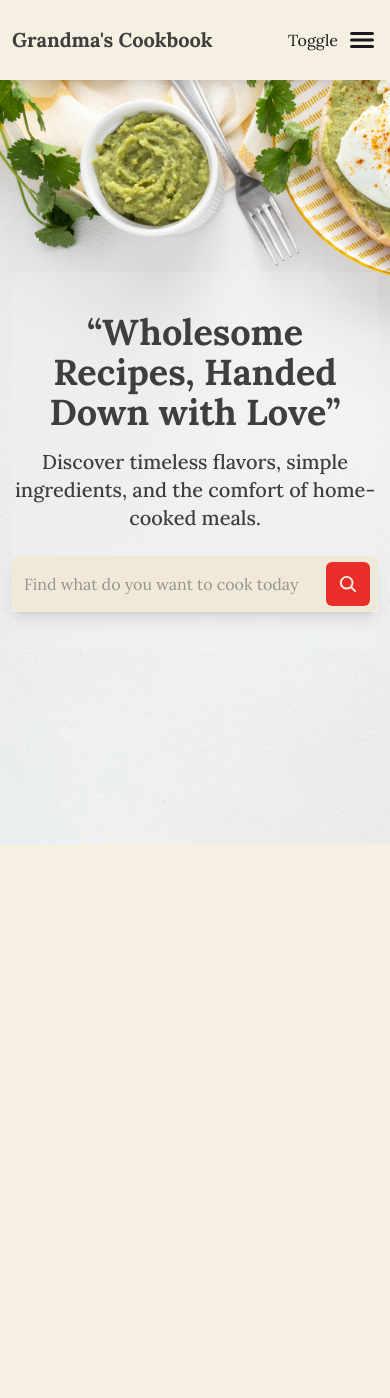
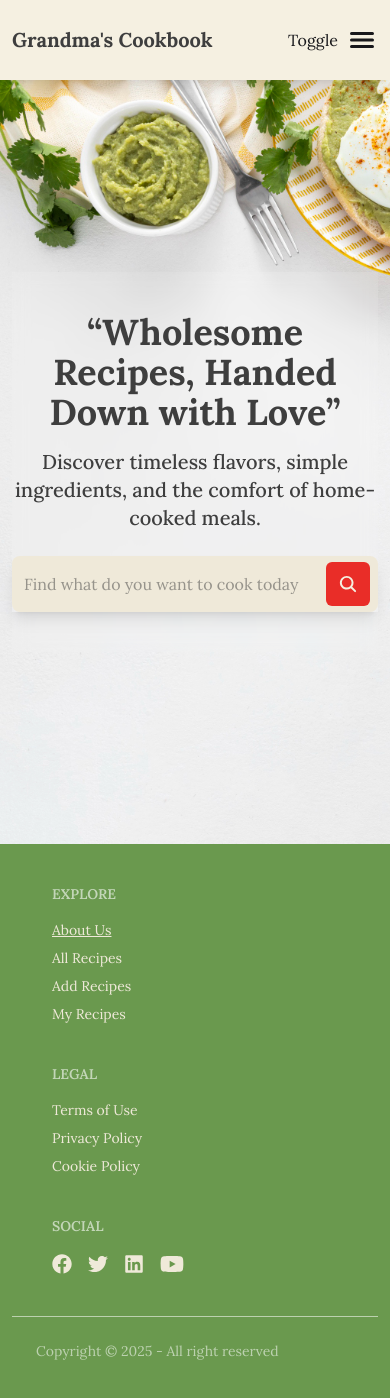
Before and after one commit to fabiha23/Grandma-s-Cookbook-Client, a React (Vite) app: page / in a window 390 px wide. Shown: the top 1398 px of the page. Before the commit the page ends 844 px from the top, so only its background shows below. Built offline with nearby package versions, Linux system fonts and the light colour scheme; no server answers.

Commit message:
feat: responsive footer added

```diff
--- a/src/components/Footer.jsx
+++ b/src/components/Footer.jsx
@@ -1,8 +1,61 @@
 import React from 'react';
+import { FaFacebook, FaLinkedin, FaTwitter, FaYoutube } from 'react-icons/fa';
+import { Link, NavLink } from 'react-router';
+
 
 const Footer = () => {
     return (
         <div>
+            <footer className="footer sm:footer-horizontal p-10 text-base-200">
+                <nav>
+                    <h6 className="footer-title text-white">Explore</h6>
+                    <NavLink className={({ isActive }) =>
+                        `mr-3 ${isActive ? 'underline' : 'hover:underline'}`
+                    }>About Us</NavLink>
+                    <NavLink className={({ isActive }) =>
+                        `mr-3 ${isActive ? 'underline' : 'hover:underline'}`
+                    } to='/all-recipe'>All Recipes</NavLink>
+                    <NavLink className={({ isActive }) =>
+                        `mr-3 ${isActive ? 'underline' : 'hover:underline'}`
+                    } to='/add-recipe'>Add Recipes</NavLink>
+                    <NavLink className={({ isActive }) =>
+                        `mr-3 ${isActive ? 'underline' : 'hover:underline'}`
+                    } to='/my-recipe'>My Recipes</NavLink>
+
+                </nav>
+                <nav className='text-base-200'>
+                    <h6 className="footer-title text-white">Legal</h6>
+                    <a className="link link-hover">Terms of Use</a>
+                    <a className="link link-hover">Privacy Policy</a>
+                    <a className="link link-hover">Cookie Policy</a>
+                </nav>
+                <nav>
+                    <h6 className="footer-title text-white">Social</h6>
+                    <div className="flex items-center gap-4">
+                        <a href="https://www.facebook.com/fabiha.amatullah.2024/"
+                            target="_blank"
+                            rel="noopener noreferrer">
+                            <FaFacebook size={20}></FaFacebook>
+                        </a>
+                        <a href="https://www.twitter.com"
+                            target="_blank"
+                            rel="noopener noreferrer">
+                            <FaTwitter size={20}></FaTwitter>
+                        </a>
+                        <a href="https://www.linkedin.com"
+                            target="_blank"
+                            rel="noopener noreferrer">
+                            <FaLinkedin size={20}></FaLinkedin>
+                        </a>
+                        <a href="https://www.youtube.com"
+                            target="_blank"
+                            rel="noopener noreferrer">
+                            <FaYoutube size={24}></FaYoutube>
+                        </a>
+                    </div>
+                </nav>
+            </footer>
+            <p className='text-white border-t-1  border-white opacity-55 p-6 pb-10 font-normal text-sm'>Copyright © {new Date().getFullYear()} - All right reserved</p>
 
         </div>
     );
--- a/src/components/Loading.jsx
+++ b/src/components/Loading.jsx
@@ -3,7 +3,7 @@ import React from 'react';
 const Loading = () => {
     return (
         <div className=''>
-            <span className="loading loading-spinner text-error"></span>
+            <span className="loading loading-spinner text-info"></span>
         </div>
     );
 };
--- a/src/layouts/MainLayout.jsx
+++ b/src/layouts/MainLayout.jsx
@@ -1,6 +1,7 @@
 import React from 'react';
 import Navbar from '../components/Navbar';
 import { Outlet } from 'react-router';
+import Footer from '../components/Footer';
 
 const MainLayout = () => {
     return (
@@ -13,6 +14,12 @@ const MainLayout = () => {
             <main>
                 <Outlet></Outlet>
             </main>
+            <footer className='bg-primary'>
+                <footer className='max-w-7xl xl:mx-auto xl:px-2 lg:px-6 mx-3'>
+                    <Footer></Footer>
+                </footer>
+            </footer>
+
 
         </div>
     );
```
